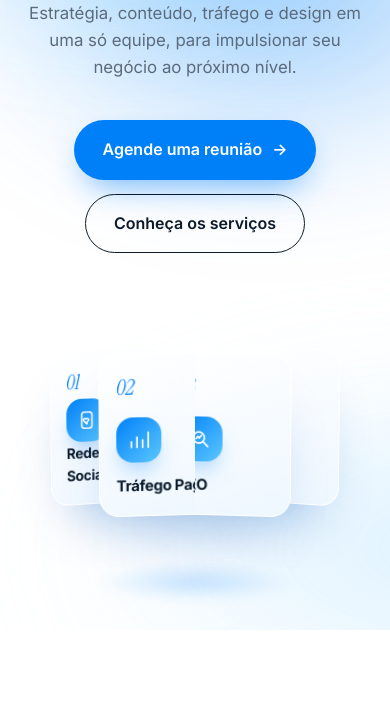
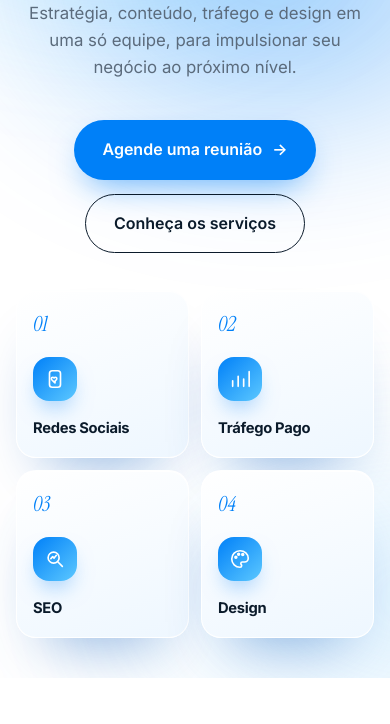
Before and after one commit to designobr/designo, a plain HTML site: page index.html in a window 390 px wide. Shown: the part 376-1100 px from the top of the page. Drawn offline with Linux system fonts and the light colour scheme.

Commit message:
Fix service fan spacing and clipping
- Scale the 3D fan to the available width instead of clipping at the edges
- Widen spacing between cards and reduce card size
- Show the four services as a 2x2 grid on small screens

Co-Authored-By: Claude Haiku 5.5 <noreply@anthropic.com>
Claude-Session: https://claude.ai/code/session_01PM8PTve8Qcc7yKqRD8rSNQ

```diff
--- a/index.html
+++ b/index.html
@@ -353,8 +353,8 @@
   }
 
   .hero-visual {
-    --cw: 190px;
-    --ch: 230px;
+    --cw: 170px;
+    --ch: 214px;
     --k: 1;
     position: relative;
     width: min(100%, 760px);
@@ -395,6 +395,7 @@
     width: 0;
     height: 0;
     transform-style: preserve-3d;
+    transform: scale(var(--s, 1));
   }
 
   .ring-card {
@@ -795,7 +796,27 @@
       border-top: 0;
       border-bottom: 1px solid var(--line);
     }
-    .hero-visual { --cw: 128px; --ch: 160px; --k: 0.35; }
+    .hero-visual { height: auto; perspective: none; margin-top: 36px; }
+    .hero-visual::after { display: none; }
+    .ring-tilt { position: static; transform: none !important; }
+    .ring {
+      position: static;
+      width: auto;
+      height: auto;
+      transform: none;
+      display: grid;
+      grid-template-columns: 1fr 1fr;
+      gap: 12px;
+    }
+    .ring-card {
+      position: relative;
+      left: auto;
+      top: auto;
+      width: auto;
+      height: auto;
+      min-height: 168px;
+      transform: none !important;
+    }
     .ring-card { padding: 16px; border-radius: 20px; }
     .ring-card .icon { width: 44px; height: 44px; }
     .ring-card svg { width: 22px; height: 22px; }
@@ -869,22 +890,22 @@
         <div class="hero-visual" id="heroVisual" aria-hidden="true">
           <div class="ring-tilt" id="ringTilt">
             <div class="ring">
-              <div class="ring-card" style="--x: -250px; --z: -40px; --r: 24deg">
+              <div class="ring-card" style="--x: -300px; --z: -40px; --r: 24deg">
                 <span class="num">01</span>
                 <span class="icon"><svg viewBox="0 0 24 24"><rect x="6" y="3" width="12" height="18" rx="3"/><path d="M12 16.2l-2.1-1.9c-1.2-1.1-1.9-1.7-1.9-2.6 0-.9.7-1.6 1.6-1.6.5 0 1 .3 1.4.7.4-.4.9-.7 1.4-.7.9 0 1.6.7 1.6 1.6 0 .9-.7 1.5-1.9 2.6z"/></svg></span>
                 <strong data-i18n="ring.0">Redes Sociais</strong>
               </div>
-              <div class="ring-card" style="--x: -85px; --z: 40px; --r: 10deg">
+              <div class="ring-card" style="--x: -100px; --z: 40px; --r: 10deg">
                 <span class="num">02</span>
                 <span class="icon"><svg viewBox="0 0 24 24"><path d="M4 20V14M10 20V9M16 20V12M22 20V4"/></svg></span>
                 <strong data-i18n="ring.1">Tráfego Pago</strong>
               </div>
-              <div class="ring-card" style="--x: 85px; --z: 40px; --r: -10deg">
+              <div class="ring-card" style="--x: 100px; --z: 40px; --r: -10deg">
                 <span class="num">03</span>
                 <span class="icon"><svg viewBox="0 0 24 24"><circle cx="10.5" cy="10.5" r="6"/><path d="M15 15l5 5M7.5 11.5l2-2 1.5 1.5 2.5-3"/></svg></span>
                 <strong data-i18n="ring.2">SEO</strong>
               </div>
-              <div class="ring-card" style="--x: 250px; --z: -40px; --r: -24deg">
+              <div class="ring-card" style="--x: 300px; --z: -40px; --r: -24deg">
                 <span class="num">04</span>
                 <span class="icon"><svg viewBox="0 0 24 24"><path d="M12 3a9 9 0 0 0 0 18c1.2 0 1.8-.8 1.8-1.7 0-1.1-.9-1.5-.9-2.4 0-.9.7-1.6 1.6-1.6H17a4 4 0 0 0 4-4C21 6.7 17 3 12 3z"/><circle cx="7.5" cy="10" r="1"/><circle cx="10.5" cy="6.8" r="1"/><circle cx="15" cy="7.2" r="1"/></svg></span>
                 <strong data-i18n="ring.3">Design</strong>
@@ -1305,7 +1326,15 @@
       }
     }, { passive: true });
 
+    function fitRing() {
+      const width = heroVisual.clientWidth;
+      const scale = Math.min(1, (width - 24) / 800);
+      heroVisual.style.setProperty('--s', scale.toFixed(3));
+    }
+
+    window.addEventListener('resize', fitRing);
     window.addEventListener('resize', onScroll);
+    fitRing();
     onScroll();
   </script>
 </body>
```
